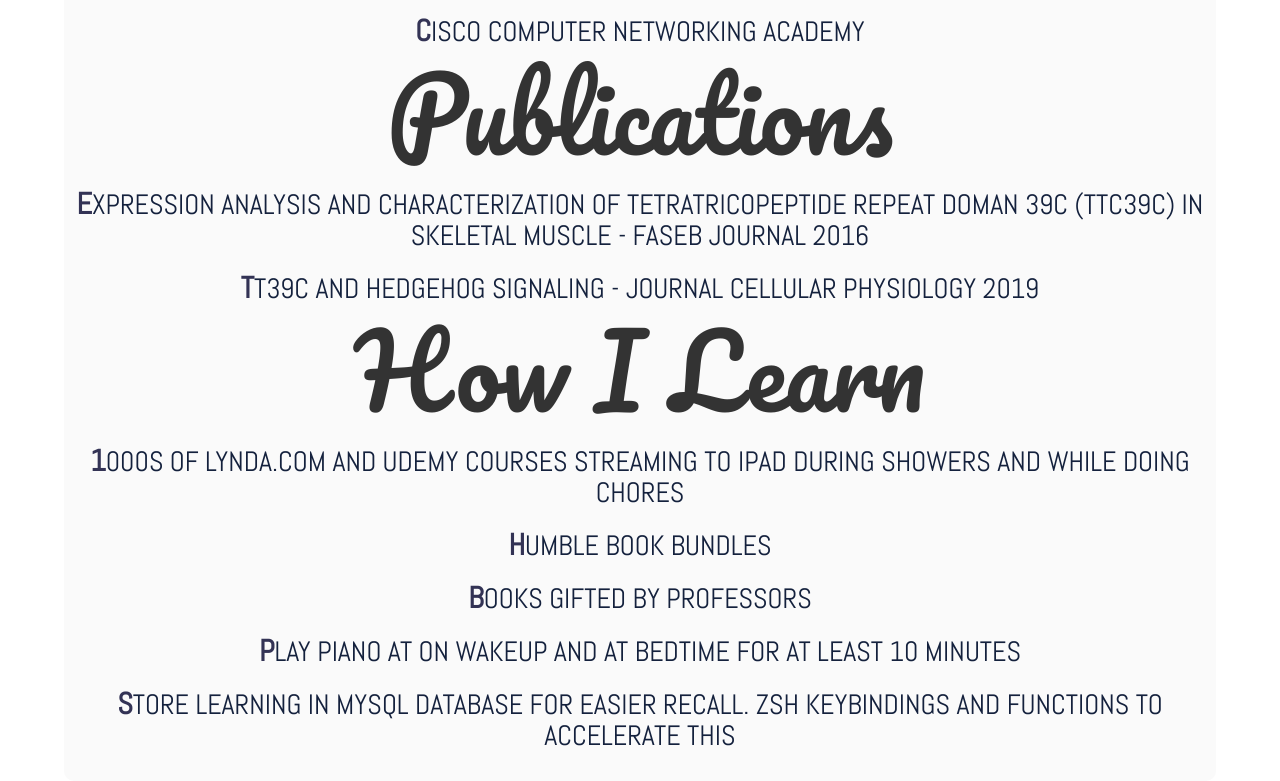
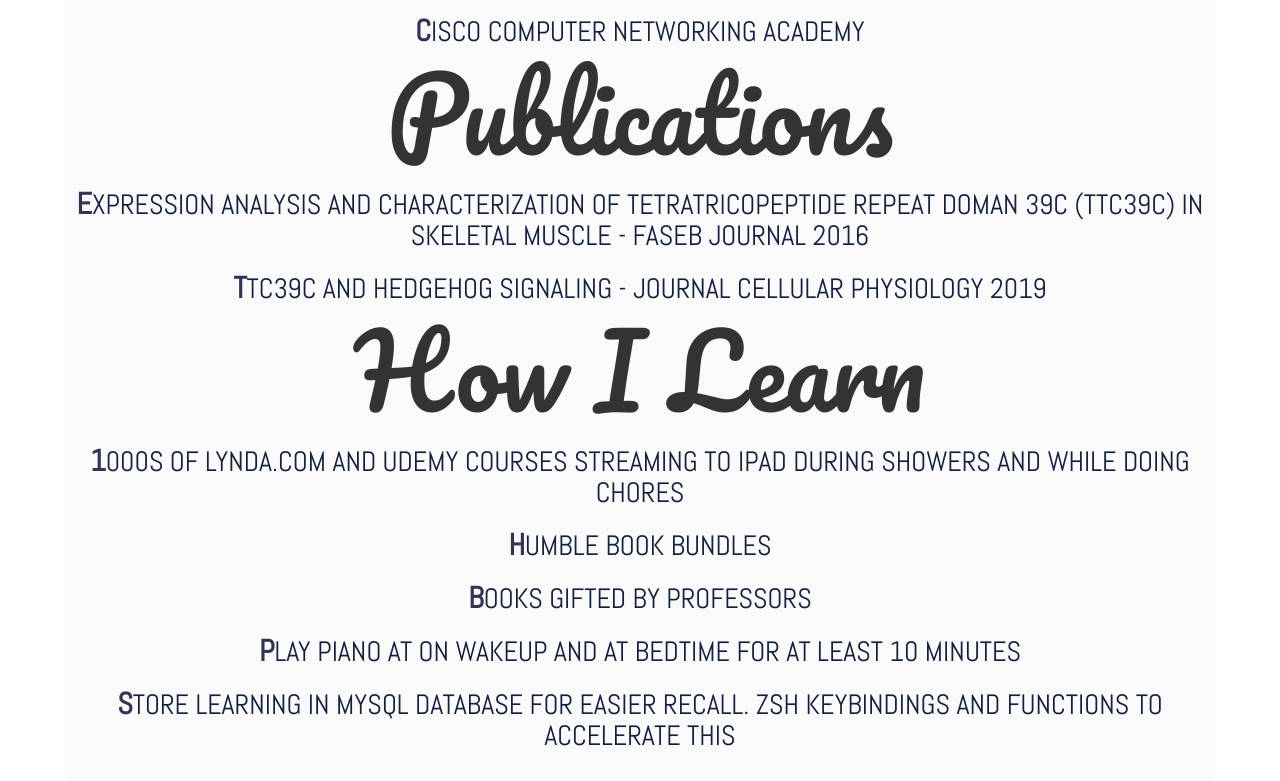
Before and after one commit to MenkeTechnologies/MenkeTechnologies.github.io, a plain HTML site: page educ.html in a window 1280 px wide. Shown: the part 1852-2633 px from the top of the page. Drawn offline with nearby package versions, Linux system fonts and the light colour scheme.

Commit message:
misspelling

```diff
--- a/educ.html
+++ b/educ.html
@@ -111,7 +111,7 @@
 
     <h5>Publications</h5>
     <h3>Expression Analysis and Characterization of Tetratricopeptide Repeat Doman 39c (Ttc39c) in Skeletal Muscle - FASEB Journal 2016</h3>
-    <h3>Tt39c and HedgeHog Signaling - Journal Cellular Physiology 2019</h3>
+    <h3>Ttc39c and HedgeHog Signaling - Journal Cellular Physiology 2019</h3>
 
     <h5>How I Learn</h5>
     <h3>1000s of Lynda.com and Udemy courses streaming to iPad during showers and while doing chores</h3>
```
